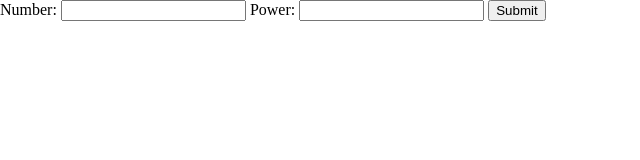
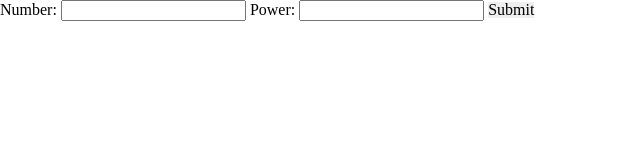
Before and after one commit to ejmiranda/samples, a plain HTML site: page pow/index.html in a window 1280 px wide. Shown: the full height of the page, 0-640 px from the left. Drawn offline with Linux system fonts and the light colour scheme; files that its build step writes are made by us from their sources.

Commit message:
Updated template files

```diff
--- a/template/stylesheets/reset.css
+++ b/template/stylesheets/reset.css
@@ -61,3 +61,12 @@ table {
   -moz-box-sizing: border-box;
   -webkit-box-sizing: border-box;
 }
+
+button {
+	margin: 0;
+	padding: 0;
+	border: 0;
+	font-size: 100%;
+	font: inherit;
+	vertical-align: baseline;
+}
```
Also changed, not shown: template/index.html (line endings or trailing spaces), 1 other file.
